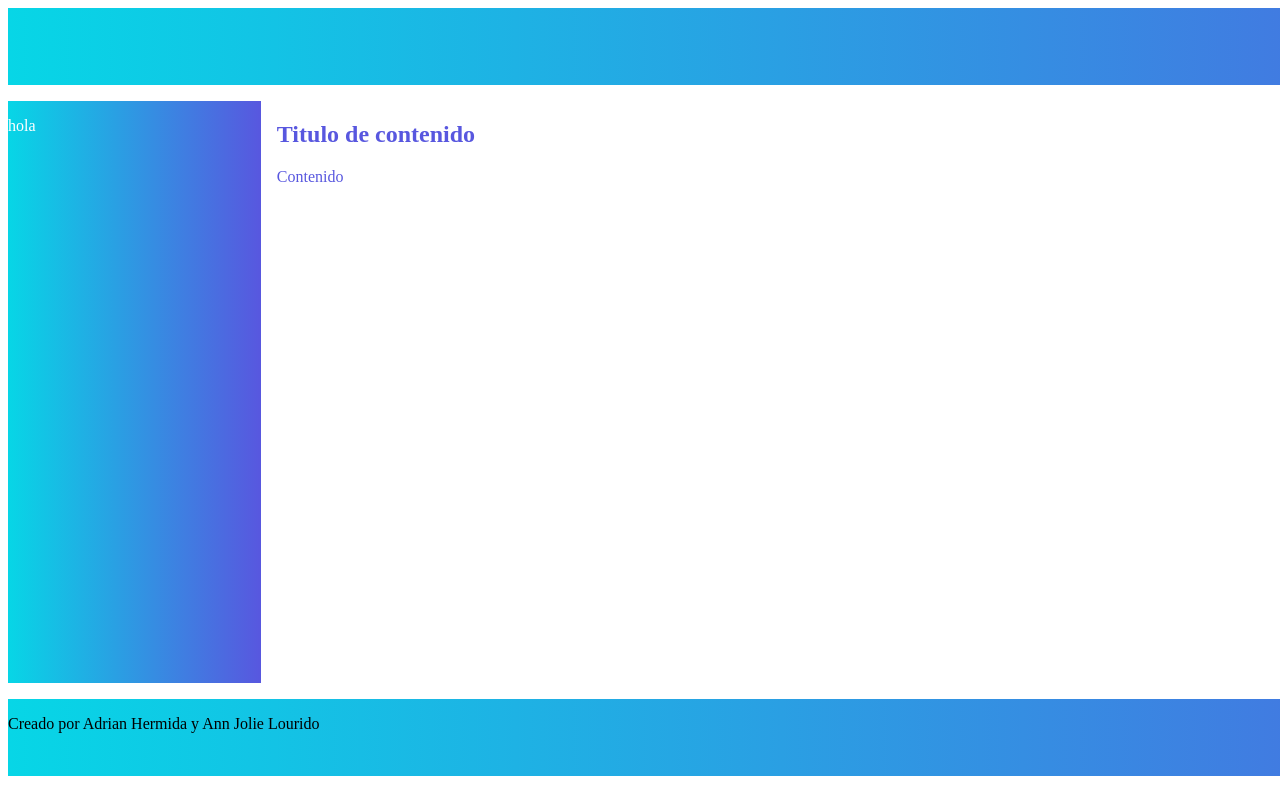
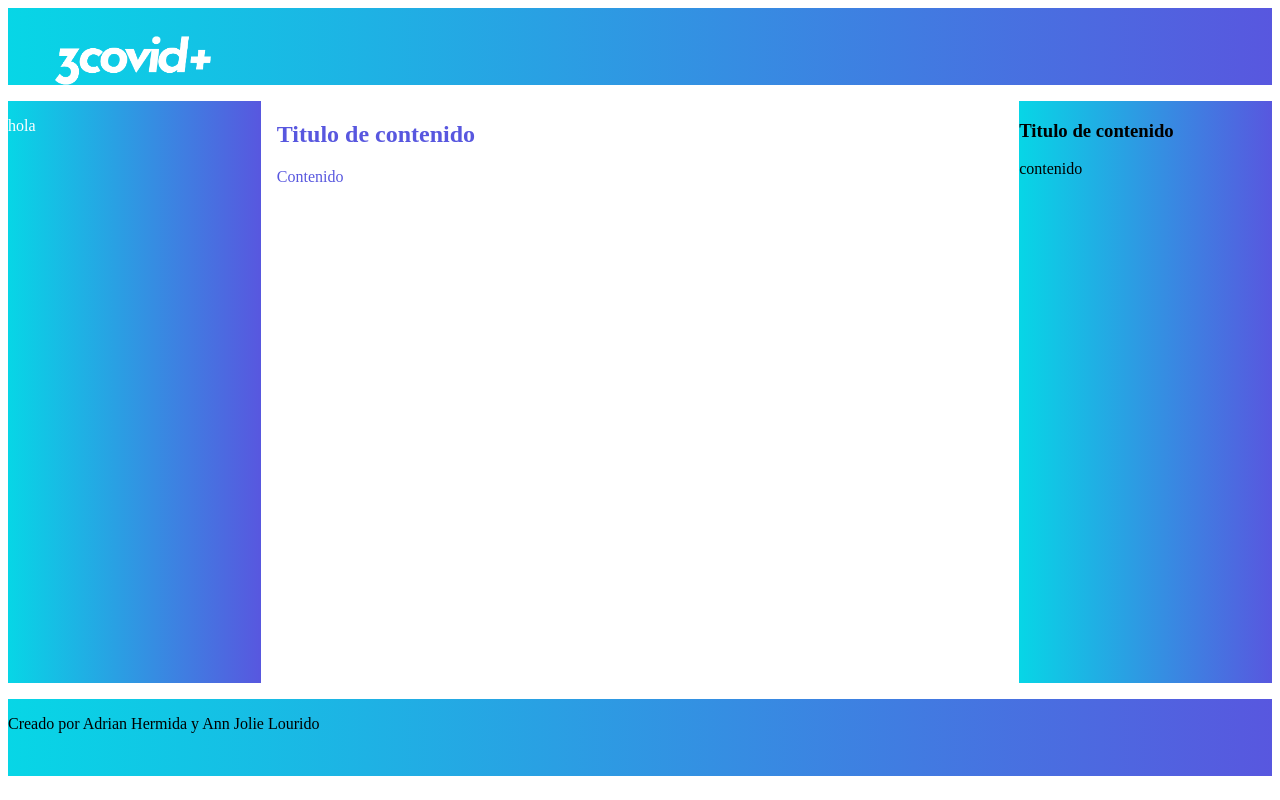
Before and after one commit to adrihermi/3covidplus, a PHP site: page / in a window 1280 px wide; the page is wider, and only the part inside the window is pictured. Run offline with PHP 8.4, Linux system fonts and the light colour scheme.

Commit message:
colocación de logo

```diff
--- a/estilos/estilos.css
+++ b/estilos/estilos.css
@@ -5,7 +5,10 @@
     grid-template-columns: 20% 1em auto 1em 20%;
     grid-template-areas: "header header header header header" ". . . . ." "nav .  main . aside" ". . . . ." "footer footer footer footer footer ";
 }
-
+img{
+position: relative;
+width: 250px;
+}
 .container>header {
     grid-area: header;
     background: linear-gradient(to right, #07D6E6,  #5857DF);
```
